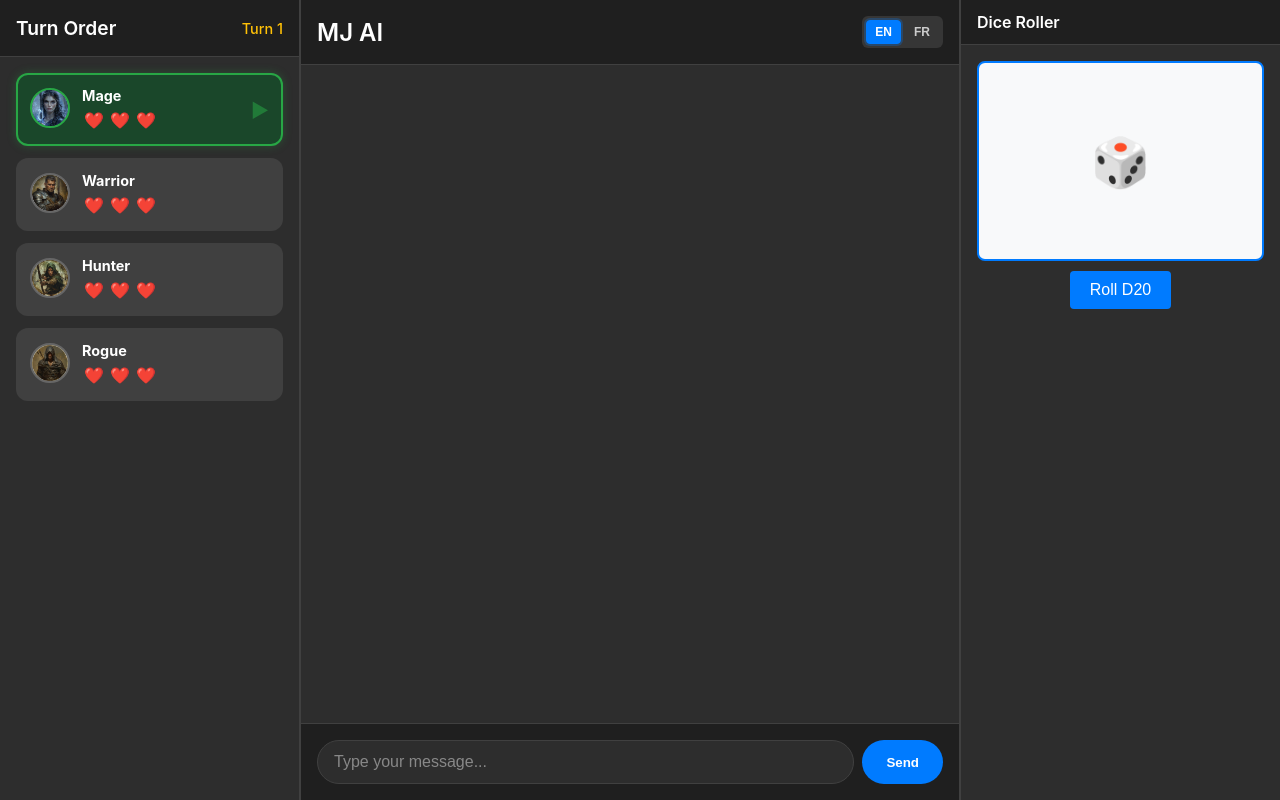
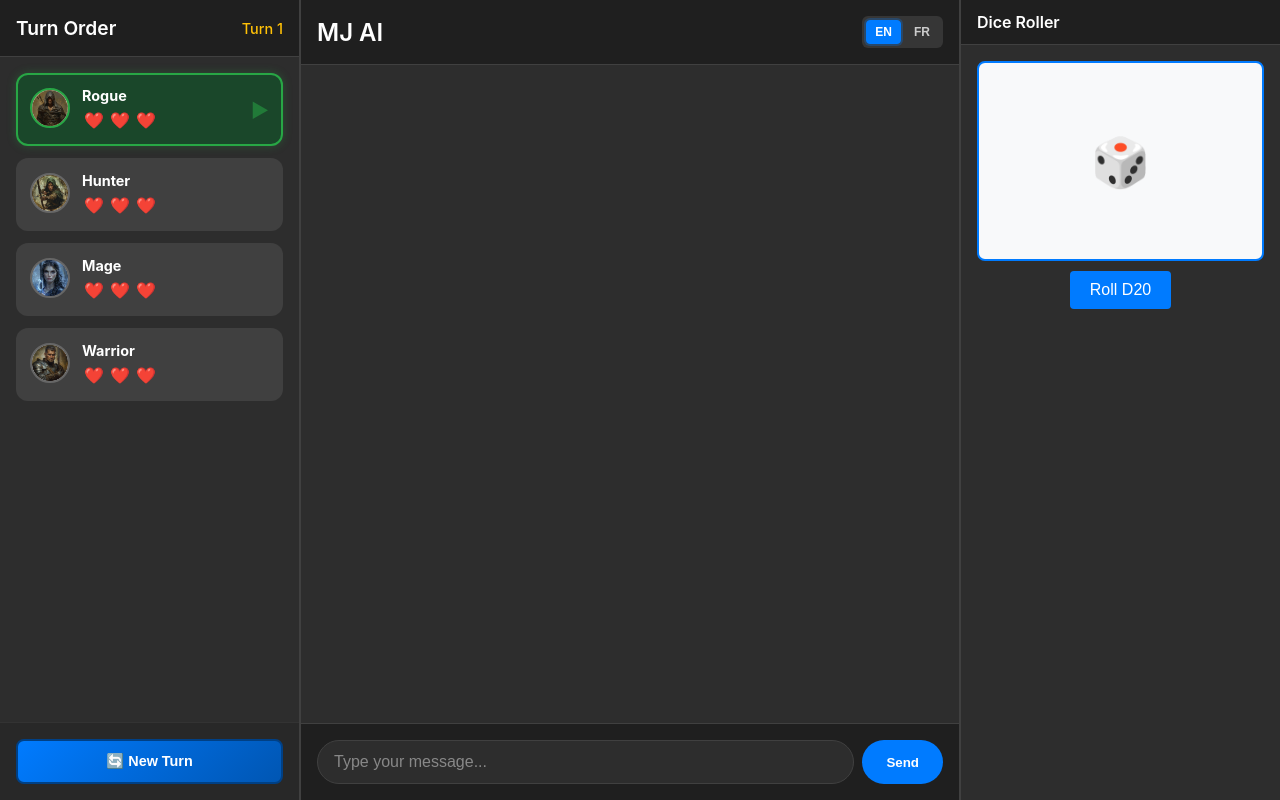
Before and after one commit to tchikl-h/mjai, an Angular app in the folder chat-app/: page / in a window 1280 px wide. Built offline with nearby package versions, Linux system fonts and the light colour scheme.

Commit message:
turns not automatic anymore, new turn with button

```diff
--- a/chat-app/src/app/app.component.css
+++ b/chat-app/src/app/app.component.css
@@ -227,6 +227,52 @@
   background: linear-gradient(180deg, #888 0%, #777 50%, #666 100%);
 }
 
+/* New Turn Controls in Sidebar */
+.new-turn-controls {
+  padding: 1rem;
+  border-top: 1px solid #333;
+  background-color: rgba(0, 0, 0, 0.1);
+}
+
+.new-turn-button {
+  width: 100%;
+  padding: 0.75rem 1rem;
+  border: 2px solid transparent;
+  border-radius: 8px;
+  font-weight: 600;
+  font-size: 0.9rem;
+  cursor: pointer;
+  transition: all 0.3s ease;
+  display: flex;
+  align-items: center;
+  justify-content: center;
+  gap: 0.5rem;
+  background: linear-gradient(135deg, #007bff, #0056b3);
+  color: white;
+  border-color: #004085;
+}
+
+.new-turn-button:hover {
+  background: linear-gradient(135deg, #0056b3, #007bff);
+  border-color: #007bff;
+  transform: translateY(-2px);
+  box-shadow: 0 4px 12px rgba(0, 123, 255, 0.3);
+}
+
+.new-turn-button:active {
+  transform: translateY(0);
+  box-shadow: 0 2px 6px rgba(0, 0, 0, 0.2);
+}
+
+.new-turn-button:disabled {
+  background: #404040;
+  color: #888;
+  border-color: #555;
+  cursor: not-allowed;
+  transform: none;
+  box-shadow: none;
+}
+
 /* Turn Order Sidebar - Left */
 .turn-order-sidebar.left {
   grid-area: left-sidebar;
--- a/chat-app/src/app/app.component.html
+++ b/chat-app/src/app/app.component.html
@@ -38,6 +38,16 @@
         (healthToggle)="onHealthToggle($event)"
         (playerClick)="onPlayerClick($event)">
       </app-player-card>
+    </div>
+
+    <!-- New Turn Button -->
+    <div class="new-turn-controls">
+      <button
+        (click)="startNewTurn()"
+        class="new-turn-button"
+        [title]="'Start new turn with reshuffled player order'">
+        🔄 New Turn
+      </button>
     </div>
   </div>
 
@@ -106,6 +116,7 @@
         class="message-input">
       <button (click)="sendMessage()" class="send-button">{{ i18n.translate('send.button') }}</button>
     </div>
+
   </div>
 
   <!-- Top Right - Dice Roller & Challenges -->
--- a/chat-app/src/app/app.component.ts
+++ b/chat-app/src/app/app.component.ts
@@ -158,9 +158,6 @@ export class AppComponent implements OnInit, AfterViewChecked {
         // Trigger TTS for the character's response
         this.speakCharacterText(currentPlayer as PlayerImpl, playerResponse);
 
-        // Move to next player
-        this.gameService.nextPlayer();
-
         // Game state checking - DEACTIVATED
         // this.checkGameState();
       } catch (error) {
@@ -189,9 +186,6 @@ export class AppComponent implements OnInit, AfterViewChecked {
 
         // Trigger TTS for fallback response
         this.speakCharacterText(currentPlayer as PlayerImpl, fallbackText);
-
-        // Move to next player
-        this.gameService.nextPlayer();
 
         // Game state checking - DEACTIVATED
         // this.checkGameState();
@@ -270,6 +264,12 @@ export class AppComponent implements OnInit, AfterViewChecked {
     }
   }
 
+
+  startNewTurn(): void {
+    this.gameService.manualNextTurn();
+    console.log('New turn started with fresh player order');
+  }
+
   private speakCharacterText(player: PlayerImpl, text: string): void {
     // Check if we have a voice mapping for this character
     if (!this.characterVoices[player.name]) {
@@ -340,8 +340,8 @@ export class AppComponent implements OnInit, AfterViewChecked {
       player.challengeResolved = false;
     });
 
-    // Generate new turn order
-    this.gameService.generateNewTurn();
+    // Reset players to properly initialize first turn at turn 1
+    this.gameService.setPlayers(allPlayers);
 
     // Trait reassignment - DEACTIVATED
     // const randomTraits = this.traitsService.getRandomTraits(4);
--- a/chat-app/src/app/services/game.service.ts
+++ b/chat-app/src/app/services/game.service.ts
@@ -13,7 +13,29 @@ export class GameService {
 
   setPlayers(players: Player[]): void {
     this.players = players;
-    this.generateNewTurn();
+    this.initializeFirstTurn();
+  }
+
+  private initializeFirstTurn(): void {
+    const alivePlayers = this.players.filter(player => player.isAlive());
+
+    if (alivePlayers.length === 0) {
+      console.log('No players alive! Game over.');
+      this.currentTurn = new TurnImpl([], 0, 1);
+      return;
+    }
+
+    // Shuffle alive players randomly
+    const shuffledPlayers = this.shuffleArray([...alivePlayers]);
+
+    const turnOrder: (Player)[] = [];
+
+    for (let i = 0; i < shuffledPlayers.length; i++) {
+      turnOrder.push(shuffledPlayers[i]);
+    }
+
+    console.log(`Initial turn 1 generated with ${alivePlayers.length} alive players:`, turnOrder.map(p => p.name));
+    this.currentTurn = new TurnImpl(turnOrder, 0, 1); // Start at turn 1
   }
 
   generateNewTurn(): void {
@@ -34,8 +56,9 @@ export class GameService {
       turnOrder.push(shuffledPlayers[i]);
     }
 
-    console.log(`New turn generated with ${alivePlayers.length} alive players:`, turnOrder.map(p => p.name));
-    this.currentTurn = new TurnImpl(turnOrder, 0, this.currentTurn.turnNumber);
+    const newTurnNumber = this.currentTurn.turnNumber + 1;
+    console.log(`New turn ${newTurnNumber} generated with ${alivePlayers.length} alive players:`, turnOrder.map(p => p.name));
+    this.currentTurn = new TurnImpl(turnOrder, 0, newTurnNumber);
   }
 
   private shuffleArray<T>(array: T[]): T[] {
@@ -52,16 +75,17 @@ export class GameService {
   }
 
   nextPlayer(): Player {
+    // Manual turn advancement - no automatic new turn generation
     const nextPlayer = this.currentTurn.nextPlayer();
+    console.log(`Moving to next player: ${nextPlayer.name}`);
+    return nextPlayer;
+  }
 
-    // Check if we're starting a new turn (currentPlayerIndex wrapped to 0)
-    if (this.currentTurn.isNewTurnStarting()) {
-      console.log(`New turn ${this.currentTurn.turnNumber} starting! Generating new turn order...`);
-      this.generateNewTurn();
-      return this.currentTurn.getCurrentPlayer();
-    }
-
-    return nextPlayer;
+  // New method for manual new turn generation when round is complete
+  manualNextTurn(): void {
+    const nextTurnNumber = this.currentTurn.turnNumber + 1;
+    console.log(`Manually starting new turn ${nextTurnNumber}...`);
+    this.generateNewTurn();
   }
 
   getAlivePlayers(): Player[] {
```
